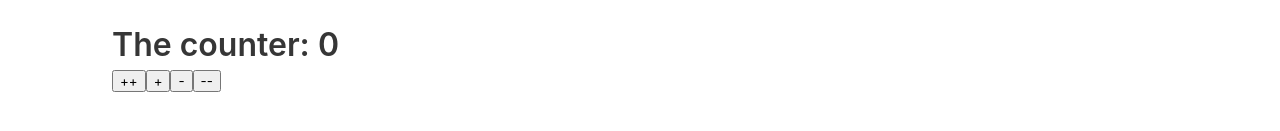
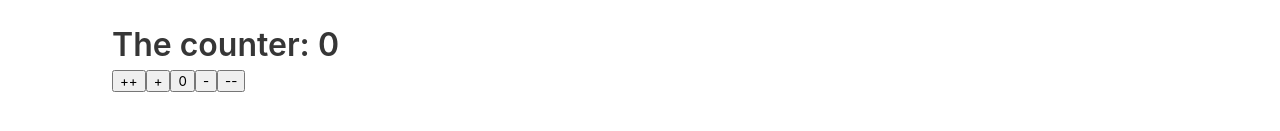
Before and after one commit to nolliebigspin/portfolio-app, a Vue app: page / in a window 1280 px wide. Shown: the part 451-582 px from the top of the page. Built offline with nearby package versions, Linux system fonts and the light colour scheme.

Commit message:
add reset button to counter

```diff
--- a/src/components/TestComponent.vue
+++ b/src/components/TestComponent.vue
@@ -5,6 +5,7 @@
       <h2 class="subtitle">
         <button @click="changeBy(5)">++</button>
         <button @click="increment">+</button>
+        <button @click="setTo(0)">0</button>
         <button @click="decrement">-</button>
         <button @click="changeBy(-5)">--</button>
       </h2>
@@ -26,6 +27,12 @@ export default {
         type: 'counter/changeBy',
         amount
       });
+    },
+    setTo(value) {
+      this.$store.commit({
+        type: 'counter/setTo',
+        value
+      })
     }
   },
   computed: {
--- a/src/main.js
+++ b/src/main.js
@@ -1,6 +1,6 @@
 import Vue from 'vue'
 import App from './App.vue'
-import { store } from './store/store'
+import store from './store/store'
 
 import 'bulma/css/bulma.css';
 
--- a/src/store/modules/counter.js
+++ b/src/store/modules/counter.js
@@ -19,5 +19,8 @@ export default {
         changeBy(state, payload) {
             state.count += payload.amount;
         },
+        setTo(state, payload) {
+            state.count = payload.value
+        }
     }
 }
--- a/src/store/store.js
+++ b/src/store/store.js
@@ -7,7 +7,7 @@ Vue.use(Vuex)
 // modules
 import counter from './modules/counter';
 
-export const store = new Vuex.Store({
+export default new Vuex.Store({
     strict: true,
     modules: {
         counter
```
